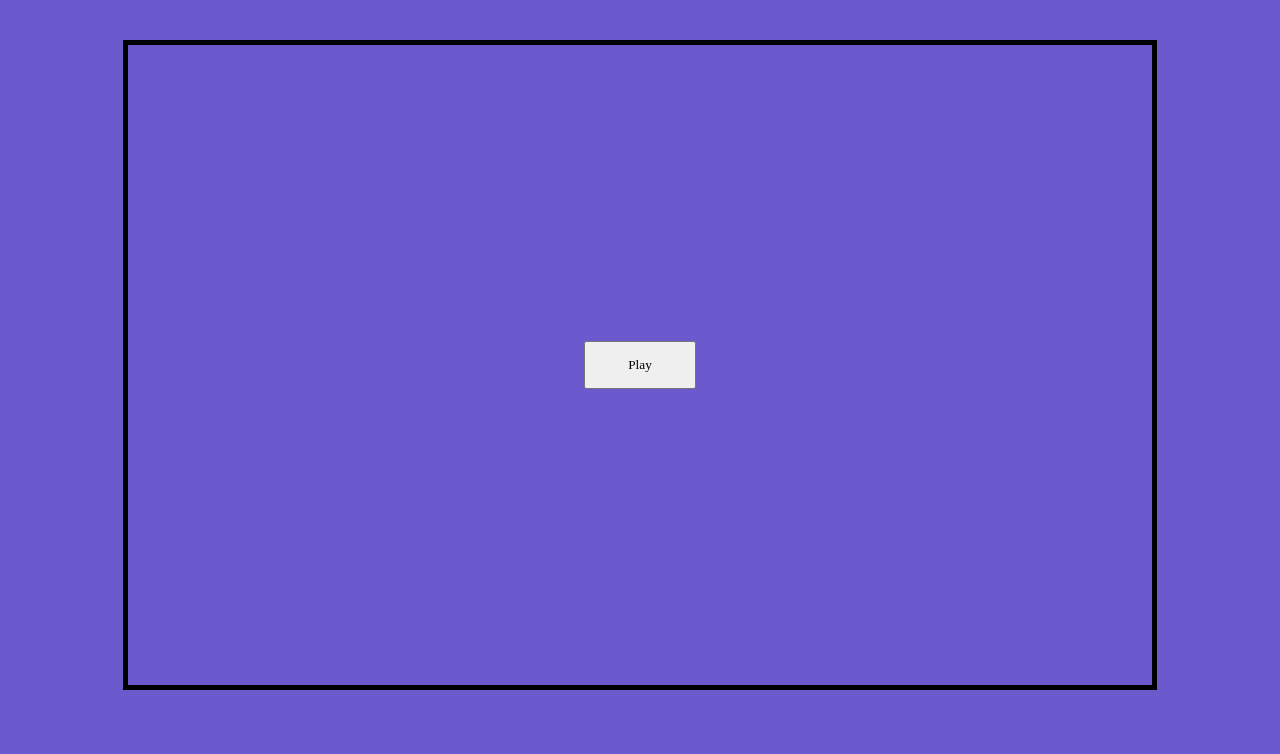
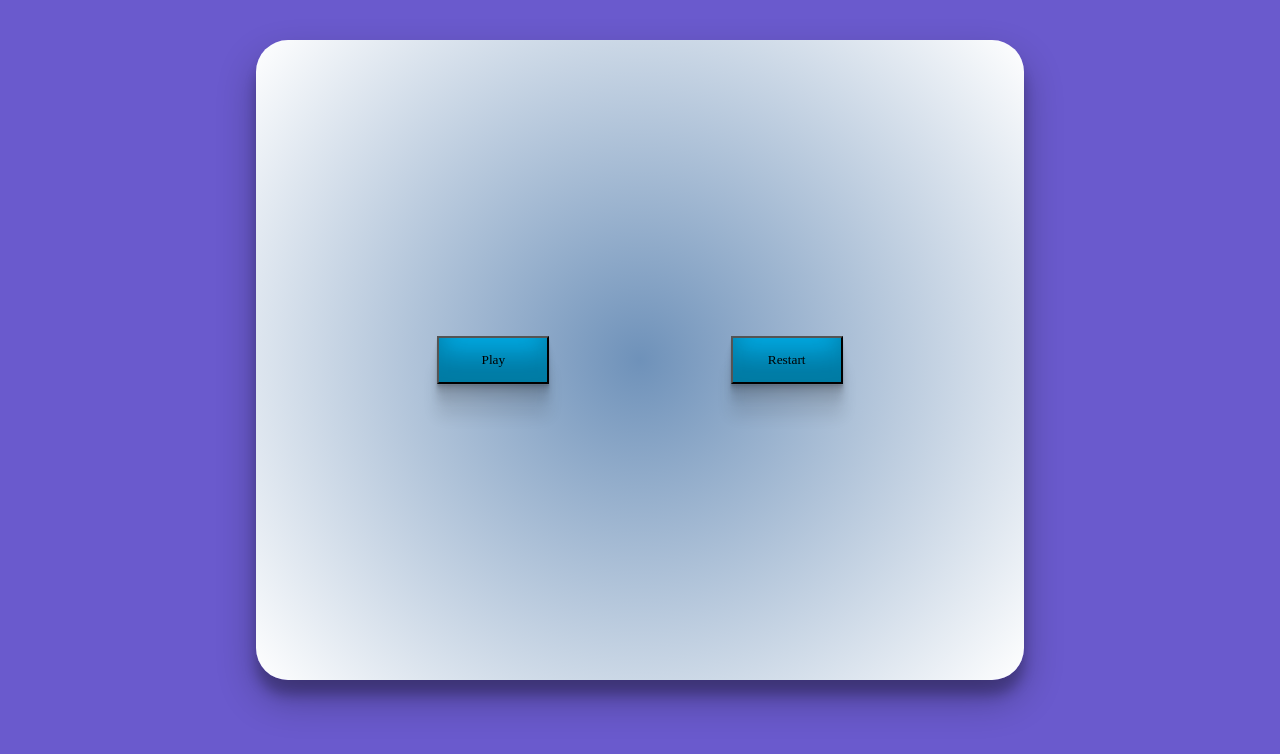
Before and after one commit to 4therealm/quiz, a plain HTML site: page index.html in a window 1280 px wide. Drawn offline with Linux system fonts and the light colour scheme.

Commit message:
got a majority of the styling done for the larger elements. added css reset sheet

```diff
--- a/index.html
+++ b/index.html
@@ -4,6 +4,7 @@
     <meta charset="UTF-8">
     <meta http-equiv="X-UA-Compatible" content="IE=edge">
     <meta name="viewport" content="width=device-width, initial-scale=1.0">
+    <link rel="stylesheet" href="reset.css".css">
     <link rel="stylesheet" href="style.css">
     <title>Document</title>
 </head>
@@ -28,12 +29,12 @@
 
         <div class="control-box flex-row">
             <button class="btn" id="play-btn">Play</button>
-            <!-- <button class="btn" id="lb-btn">Leaderboard</button> -->
-            <!-- <button class="btn" id="save-btn">Save</button> -->
+            <button class="btn" id="restart-btn">Restart</button>
+
+
         </div>
 
         <div class="user-save-Box hide">
-          <p></p>
           <h3 class="score-display"></h3>
           <input id="user-initials" type="text">
         </div>
--- a/kiss.js
+++ b/kiss.js
@@ -234,7 +234,7 @@ function selectAnswer ( target ) {
     console.log ( "psh, read a book" );
     timeLeft = timeLeft - 5;
 
-  } index = index + 1;
+  } index += 1;
   loadQuestion ();
 
 }
--- /dev/null
+++ b/reset.css
@@ -0,0 +1,48 @@
+/* http://meyerweb.com/eric/tools/css/reset/
+   v2.0 | 20110126
+   License: none (public domain)
+*/
+
+html, body, div, span, applet, object, iframe,
+h1, h2, h3, h4, h5, h6, p, blockquote, pre,
+a, abbr, acronym, address, big, cite, code,
+del, dfn, em, img, ins, kbd, q, s, samp,
+small, strike, strong, sub, sup, tt, var,
+b, u, i, center,
+dl, dt, dd, ol, ul, li,
+fieldset, form, label, legend,
+table, caption, tbody, tfoot, thead, tr, th, td,
+article, aside, canvas, details, embed,
+figure, figcaption, footer, header, hgroup,
+menu, nav, output, ruby, section, summary,
+time, mark, audio, video {
+	margin: 0;
+	padding: 0;
+	border: 0;
+	font-size: 100%;
+	font: inherit;
+	vertical-align: baseline;
+}
+/* HTML5 display-role reset for older browsers */
+article, aside, details, figcaption, figure,
+footer, header, hgroup, menu, nav, section {
+	display: block;
+}
+body {
+	line-height: 1;
+}
+ol, ul {
+	list-style: none;
+}
+blockquote, q {
+	quotes: none;
+}
+blockquote:before, blockquote:after,
+q:before, q:after {
+	content: '';
+	content: none;
+}
+table {
+	border-collapse: collapse;
+	border-spacing: 0;
+}
--- a/style.css
+++ b/style.css
@@ -1,6 +1,7 @@
 /* need to style quiz container with rounded edges and box shadow, box shadow color will change when answer is correct or incorrect */
 /* buttons to look softer and more lively */
 /*  */
+
 
 
 
@@ -19,6 +20,10 @@ body{
 
 .btn:hover, .answer-btn:hover{
     scale: 1.08;
+
+}
+.btn{
+  background-color: deepskyblue;
 }
 #clock{
     font-size:2rem;
@@ -26,6 +31,7 @@ body{
 
   .below10{
     color: red;
+
   }
 
 .flex-column{
@@ -40,16 +46,25 @@ body{
     flex-direction: row;
     align-items: center;
     justify-content: space-evenly;
-    /* outline: 2px solid red; */
 
 
 }
 
 .quiz-container{
-    max-width: 80vw;
+  box-shadow: rgba(0, 0, 0, 0.3) 0px 19px 38px, rgba(0, 0, 0, 0.22) 0px 15px 12px;
+  background: hsla(212, 35%, 58%, 1);
+
+background: radial-gradient(circle, hsla(212, 35%, 58%, 1) 0%, rgb(234, 239, 247) 100%);
+
+background: -moz-radial-gradient(circle, hsla(212, 35%, 58%, 1) 0%, rgb(251, 253, 255) 100%);
+
+background: -webkit-radial-gradient(circle, hsla(212, 35%, 58%, 1) 0%, rgb(255, 255, 255) 100%);
+
+filter: progid: DXImageTransform.Microsoft.gradient( startColorstr="#6D90B9", endColorstr="#BBC7DC", GradientType=1 );
+    max-width: 60vw;
     height: 80vh;
     margin: 5vh auto;
-    border: 5px solid;
+    border-radius: 2rem;
 }
 
 .hud-box{
@@ -70,7 +85,7 @@ body{
 
     font-weight: bold;
     font-size: 1.5rem;
-    background-color: rgba(128, 128, 128, 0.346);
+
 
 }
 
@@ -81,21 +96,23 @@ body{
 }
 
 .answer-btns{
+  box-shadow: rgba(0, 0, 0, 0.17) 0px -23px 25px 0px inset, rgba(0, 0, 0, 0.15) 0px -36px 30px 0px inset, rgba(0, 0, 0, 0.1) 0px -79px 40px 0px inset, rgba(0, 0, 0, 0.06) 0px 2px 1px, rgba(0, 0, 0, 0.09) 0px 4px 2px, rgba(0, 0, 0, 0.09) 0px 8px 4px, rgba(0, 0, 0, 0.09) 0px 16px 8px, rgba(0, 0, 0, 0.09) 0px 32px 16px;
     min-width: 35%;
     min-height: 10vh;
 }
 
 
 .control-box .btn{
+  box-shadow: rgba(0, 0, 0, 0.17) 0px -23px 25px 0px inset, rgba(0, 0, 0, 0.15) 0px -36px 30px 0px inset, rgba(0, 0, 0, 0.1) 0px -79px 40px 0px inset, rgba(0, 0, 0, 0.06) 0px 2px 1px, rgba(0, 0, 0, 0.09) 0px 4px 2px, rgba(0, 0, 0, 0.09) 0px 8px 4px, rgba(0, 0, 0, 0.09) 0px 16px 8px, rgba(0, 0, 0, 0.09) 0px 32px 16px;
     height: 3rem;
     min-width: 7rem;
+    background-color:deepskyblue;
 }
 
 .lb-box{
   padding: 8px;
   gap: 1rem;
   margin: 0 auto;
-  border: 5px solid black;
   list-style-type: none;
   align-items: center;
 }
```
